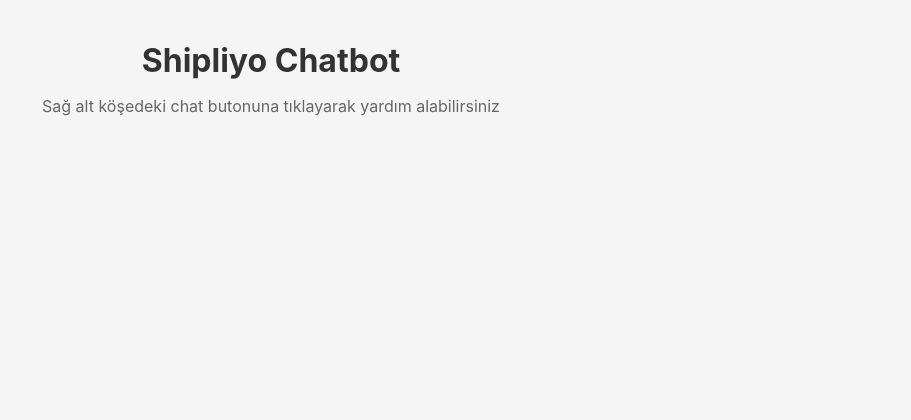
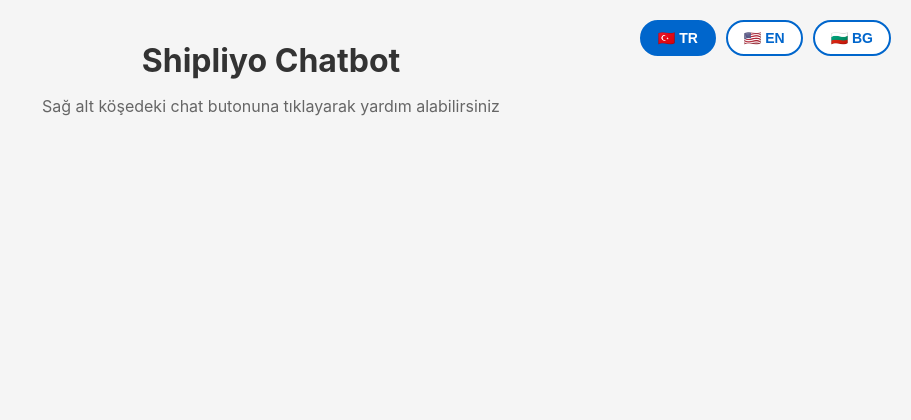
Before and after one commit to ogzhnilhn25-alt/shipliyo-chatbot, a Flask app: page / in a window 1280 px wide. Shown: the top 420 px of the page, without its empty margins (369-1280 px from the left). Run offline with Flask 3, Linux system fonts and the light colour scheme; some libraries are stand-ins or nearby versions.

Commit message:
🔧 Dil butonu eklendi - TR/EN/BG dil desteği

```diff
--- a/templates/index.html
+++ b/templates/index.html
@@ -26,9 +26,45 @@
             color: #666;
             font-size: 16px;
         }
+
+        /* DİL BUTONLARI */
+        .language-buttons {
+            position: fixed;
+            top: 20px;
+            right: 20px;
+            display: flex;
+            gap: 10px;
+            z-index: 1000;
+        }
+        .lang-btn {
+            padding: 8px 16px;
+            border: 2px solid #0066CC;
+            background: white;
+            color: #0066CC;
+            border-radius: 20px;
+            cursor: pointer;
+            font-size: 14px;
+            font-weight: 600;
+            transition: all 0.3s ease;
+        }
+        .lang-btn:hover {
+            background: #0066CC;
+            color: white;
+        }
+        .lang-btn.active {
+            background: #0066CC;
+            color: white;
+        }
     </style>
 </head>
 <body>
+    <!-- DİL BUTONLARI -->
+    <div class="language-buttons">
+        <button class="lang-btn active" onclick="changeLanguage('tr')">🇹🇷 TR</button>
+        <button class="lang-btn" onclick="changeLanguage('en')">🇺🇸 EN</button>
+        <button class="lang-btn" onclick="changeLanguage('bg')">🇧🇬 BG</button>
+    </div>
+
     <div class="container">
         <div class="header">
             <h1>Shipliyo Chatbot</h1>
@@ -37,5 +73,32 @@
     </div>
 
     <script src="/static/shipliyo-widget.js"></script>
+
+    <script>
+        function changeLanguage(lang) {
+            // Butonları güncelle
+            document.querySelectorAll('.lang-btn').forEach(btn => {
+                btn.classList.remove('active');
+            });
+            event.target.classList.add('active');
+
+            // Chatbot dilini değiştir - main.js'deki doğru fonksiyon ismini buraya yazacağız
+            if (window.shipliyoWidget && window.shipliyoWidget.setLanguage) {
+                window.shipliyoWidget.setLanguage(lang);
+            }
+
+            // Sayfa başlığını güncelle
+            updatePageTitle(lang);
+        }
+
+        function updatePageTitle(lang) {
+            const titles = {
+                'tr': 'Shipliyo Chatbot',
+                'en': 'Shipliyo Chatbot',
+                'bg': 'Shipliyo Chatbot'
+            };
+            document.title = titles[lang] || titles['tr'];
+        }
+    </script>
 </body>
 </html>
```
Also changed, not shown: static/main.js (+64 -4 lines).
